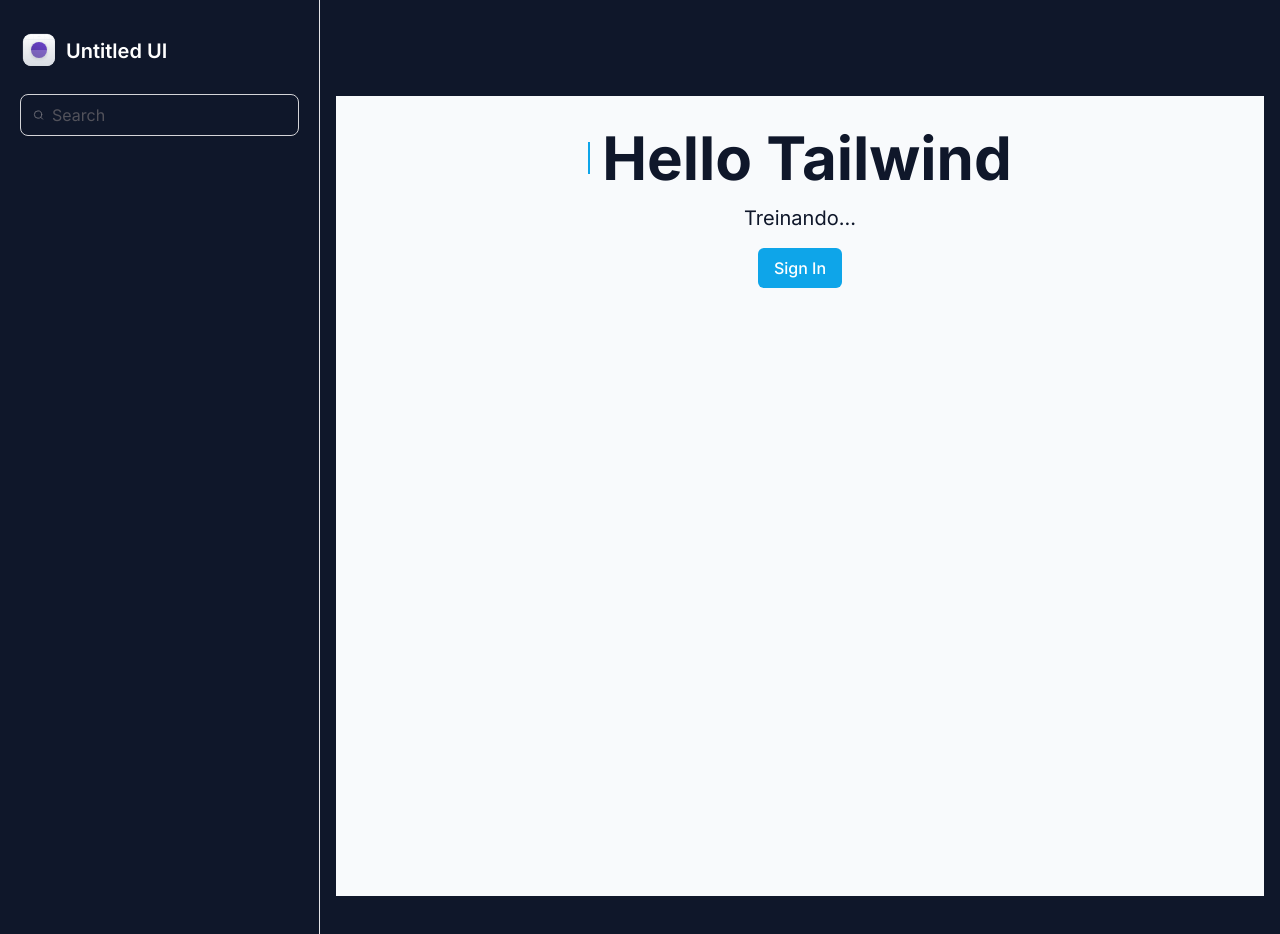
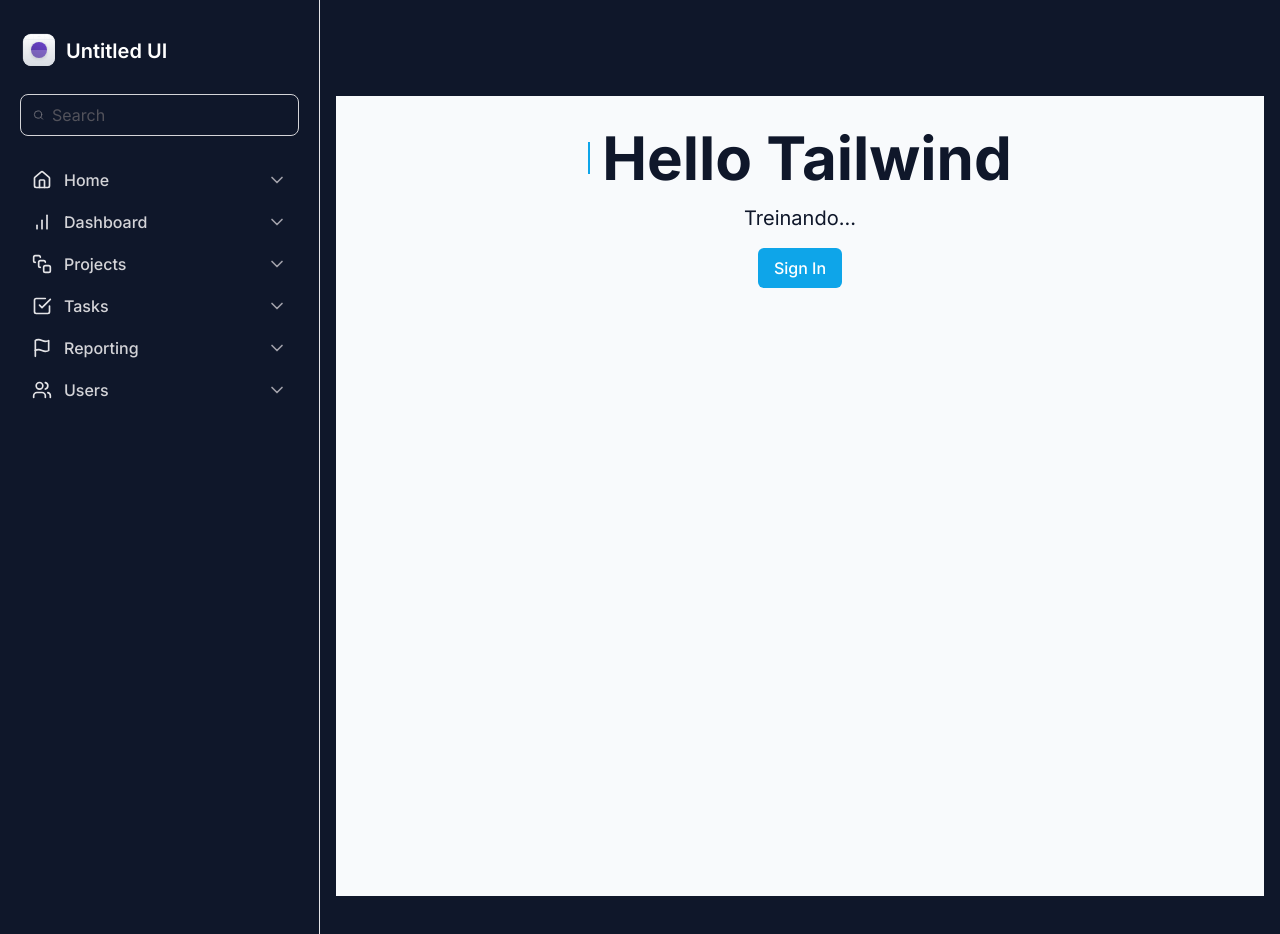
Before and after one commit to larads/ignite-tailwind, a Next.js app: page / in a window 1280 px wide. Shown: the top 934 px of the page. Built offline with nearby package versions, Linux system fonts and the light colour scheme.

Commit message:
✨ feat: Navigation Menu

```diff
--- /dev/null
+++ b/src/components/Sidebar/MainNavigation/NavNavigation.tsx
@@ -0,0 +1,22 @@
+import { ChevronDown } from 'lucide-react'
+import { ElementType } from 'react'
+
+export interface NavItemProps {
+  title: string
+  icon: ElementType
+}
+
+export function NavItem({ title, icon: Icon }: NavItemProps) {
+  return (
+    <a
+      href=""
+      className="group flex items-center gap-3 rounded px-3 py-2 hover:bg-violet-50"
+    >
+      <Icon className="h-5 w-5 text-zinc-200 group-hover:text-violet-700" />
+      <span className="font-medium text-zinc-300 group-hover:text-violet-500">
+        {title}
+      </span>
+      <ChevronDown className="ml-auto h-5 w-5 text-zinc-400 group-hover:text-violet-500" />
+    </a>
+  )
+}
--- /dev/null
+++ b/src/components/Sidebar/MainNavigation/index.tsx
@@ -0,0 +1,22 @@
+import {
+  BarChart,
+  CheckSquare,
+  Flag,
+  Home,
+  SquareStack,
+  Users,
+} from 'lucide-react'
+import { NavItem } from './NavNavigation'
+
+export function MainNavigation() {
+  return (
+    <nav className="space-y-0.5">
+      <NavItem title="Home" icon={Home} />
+      <NavItem title="Dashboard" icon={BarChart} />
+      <NavItem title="Projects" icon={SquareStack} />
+      <NavItem title="Tasks" icon={CheckSquare} />
+      <NavItem title="Reporting" icon={Flag} />
+      <NavItem title="Users" icon={Users} />
+    </nav>
+  )
+}
--- a/src/components/Sidebar/index.tsx
+++ b/src/components/Sidebar/index.tsx
@@ -1,5 +1,6 @@
 import { Logo } from '@/components/Sidebar/Logo'
 import { Search } from 'lucide-react'
+import { MainNavigation } from './MainNavigation'
 
 export function Sidebar() {
   return (
@@ -13,6 +14,7 @@
           placeholder="Search"
         />
       </div>
+      <MainNavigation />
     </aside>
   )
 }
```
